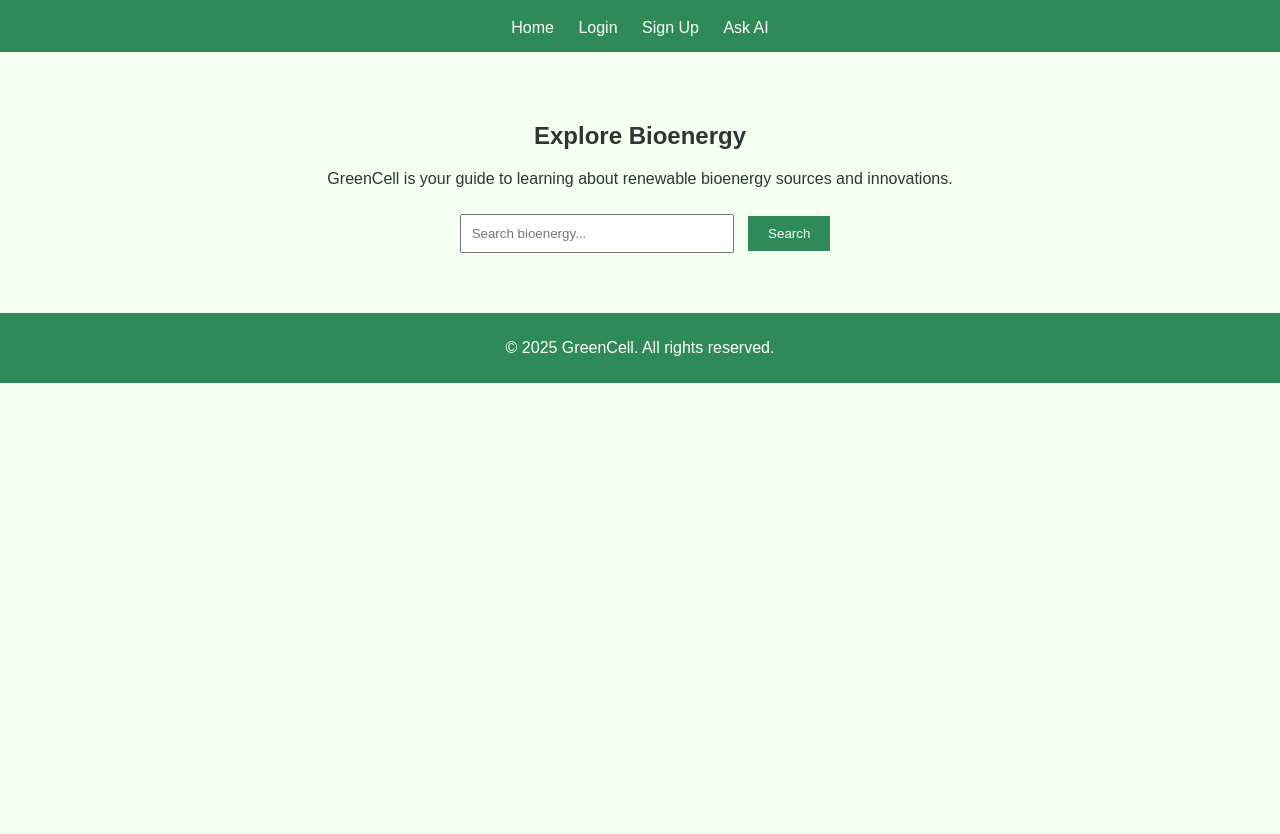
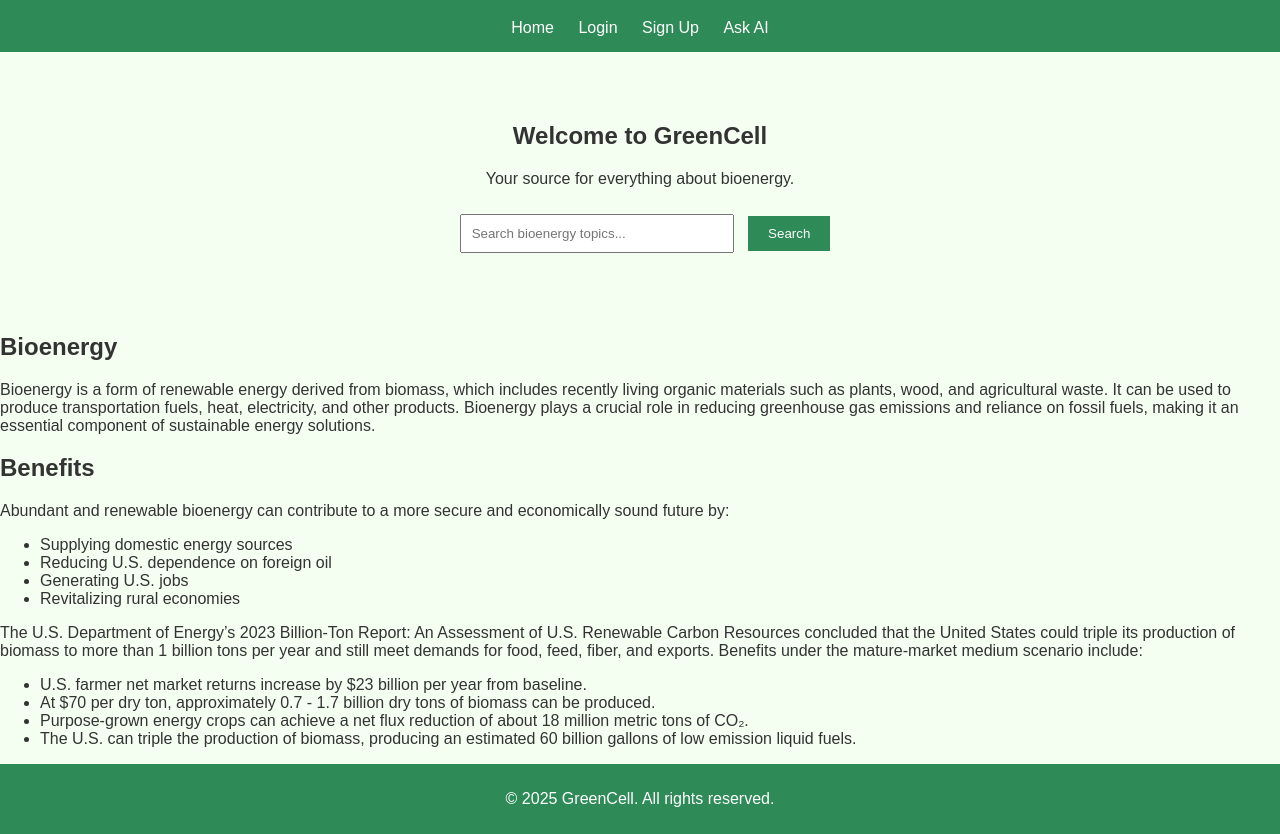
Before and after one commit to Juan596-afk/GreenCell, a plain HTML site: page index.html in a window 1280 px wide. Shown: the part 76-910 px from the top of the page. Before the commit the page ends 800 px from the top, so only its background shows below. Drawn offline with Linux system fonts and the light colour scheme.

Commit message:
greencell

```diff
--- a/index.html
+++ b/index.html
@@ -2,12 +2,13 @@
 <html lang="en">
 <head>
   <meta charset="UTF-8" />
-  <meta name="viewport" content="width=device-width, initial-scale=1.0"/>
-  <title>GreenCell - Home</title>
+  <meta name="viewport" content="width=device-width, initial-scale=1.0" />
+  <title>GreenCell - Bioenergy Info</title>
   <link rel="stylesheet" href="style.css" />
 </head>
 <body>
   <header>
+    <div class="logo"></div>
     <h1>GreenCell</h1>
     <nav>
       <a href="index.html">Home</a>
@@ -17,17 +18,45 @@
     </nav>
   </header>
 
-  <main class="hero">
-    <h2>Explore Bioenergy</h2>
-    <p>GreenCell is your guide to learning about renewable bioenergy sources and innovations.</p>
-    <input type="text" placeholder="Search bioenergy..." id="searchInput">
+  <section class="hero">
+    <h2>Welcome to GreenCell</h2>
+    <p>Your source for everything about bioenergy.</p>
+    <input type="text" placeholder="Search bioenergy topics..." id="searchInput">
     <button onclick="searchTopics()">Search</button>
-  </main>
+  </section>
+
+  <section class="bioenergy-info">
+    <h2>Bioenergy</h2>
+    <p class="definition">
+      Bioenergy is a form of renewable energy derived from biomass, which includes recently living organic materials such as plants, wood, and agricultural waste. It can be used to produce transportation fuels, heat, electricity, and other products. Bioenergy plays a crucial role in reducing greenhouse gas emissions and reliance on fossil fuels, making it an essential component of sustainable energy solutions.
+    </p>
+  </section>
+
+  <section class="benefits-section">
+    <h2>Benefits</h2>
+    <p class="benefits-text">
+      Abundant and renewable bioenergy can contribute to a more secure and economically sound future by:
+      <ul>
+        <li>Supplying domestic energy sources</li>
+        <li>Reducing U.S. dependence on foreign oil</li>
+        <li>Generating U.S. jobs</li>
+        <li>Revitalizing rural economies</li>
+      </ul>
+
+      The U.S. Department of Energy’s 2023 Billion-Ton Report: An Assessment of U.S. Renewable Carbon Resources concluded that the United States could triple its production of biomass to more than 1 billion tons per year and still meet demands for food, feed, fiber, and exports. Benefits under the mature-market medium scenario include:
+
+      <ul>
+        <li>U.S. farmer net market returns increase by $23 billion per year from baseline.</li>
+        <li>At $70 per dry ton, approximately 0.7 - 1.7 billion dry tons of biomass can be produced.</li>
+        <li>Purpose-grown energy crops can achieve a net flux reduction of about 18 million metric tons of CO₂.</li>
+        <li>The U.S. can triple the production of biomass, producing an estimated 60 billion gallons of low emission liquid fuels.</li>
+      </ul>
+    </p>
+  </section>
 
   <footer>
     <p>&copy; 2025 GreenCell. All rights reserved.</p>
   </footer>
-
   <script src="script.js"></script>
 </body>
 </html>
```
Also changed, not shown: login.html (+10 -10 lines), signup.html (+11 -11 lines).
